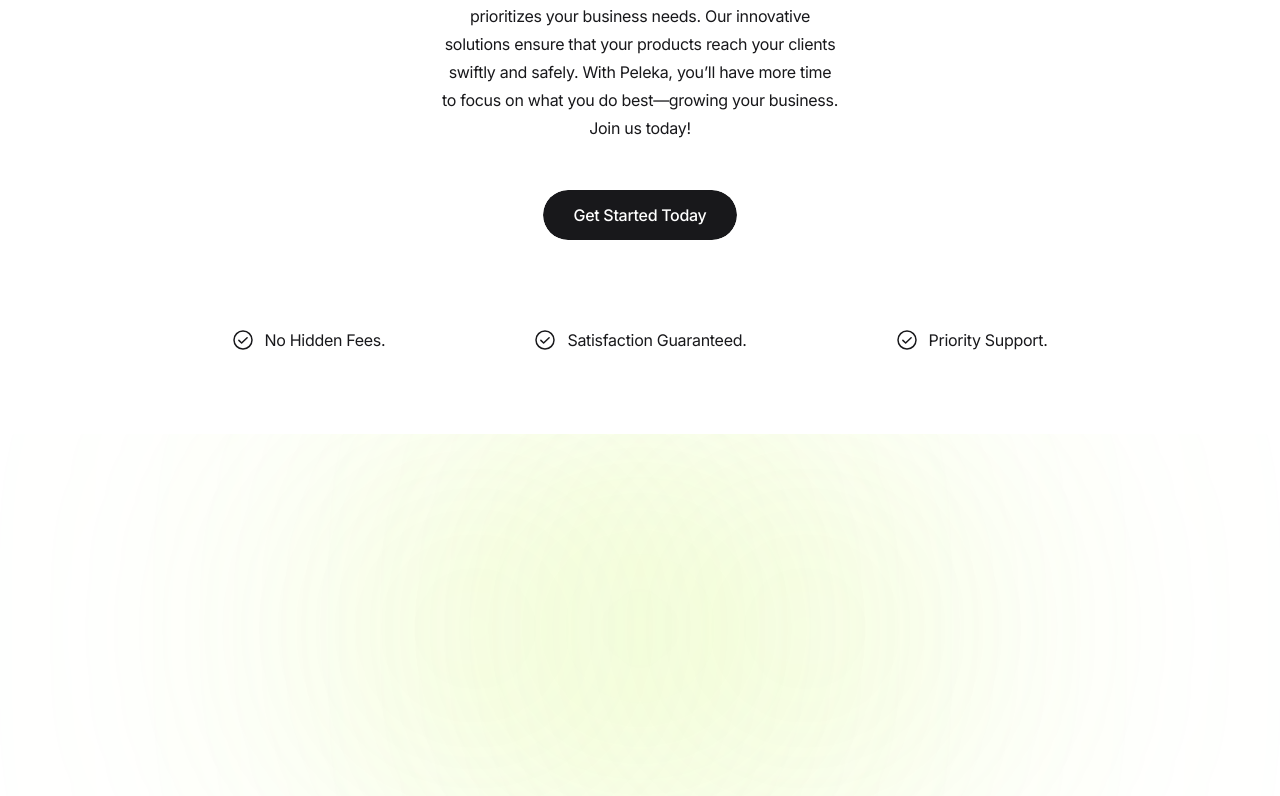
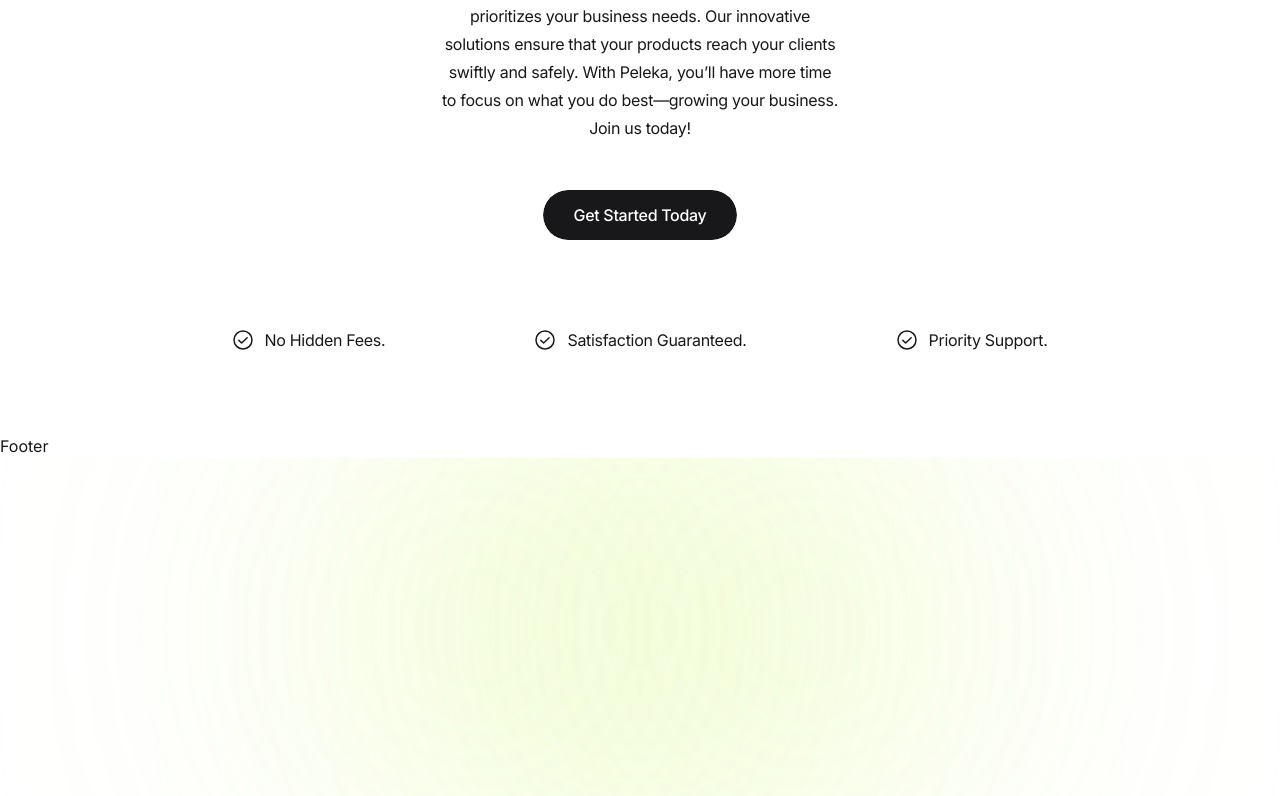
Before and after one commit to kajugadaniels/peleka-web-client, a React (Vite) app: page / in a window 1280 px wide. Shown: the part 4214-5010 px from the top of the page. Built offline with nearby package versions, Linux system fonts and the light colour scheme.

Commit message:
Setup footer component

```diff
--- /dev/null
+++ b/src/components/Footer.jsx
@@ -0,0 +1,9 @@
+import React from 'react'
+
+const Footer = () => {
+    return (
+        <div>Footer</div>
+    )
+}
+
+export default Footer
--- a/src/components/index.js
+++ b/src/components/index.js
@@ -1,2 +1,3 @@
 export { default as Navbar } from './Navbar'
 export { default as Hero } from './Hero'
+export { default as Footer } from './Footer'
--- a/src/layouts/UserLayout.jsx
+++ b/src/layouts/UserLayout.jsx
@@ -1,6 +1,6 @@
 import React from 'react'
 import { Outlet } from 'react-router-dom'
-import { Navbar } from '../components'
+import { Footer, Navbar } from '../components'
 
 const UserLayout = () => {
     return (
@@ -15,6 +15,7 @@
             </div>
             <Navbar />
             <Outlet />
+            <Footer />
         </div>
     )
 }
```
